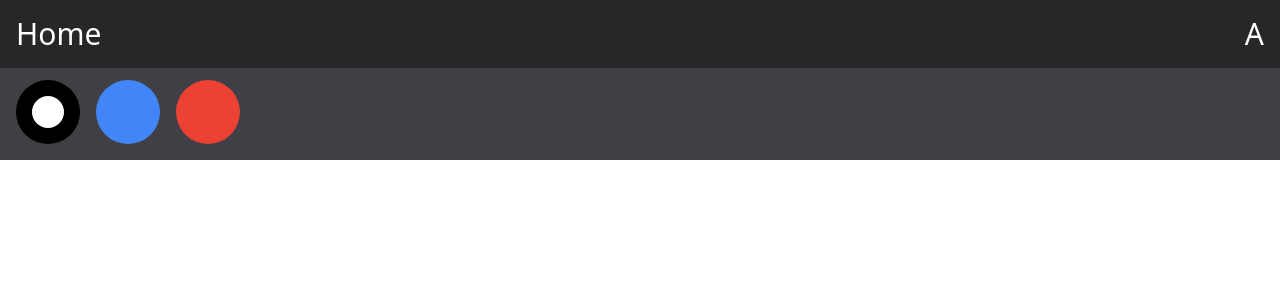
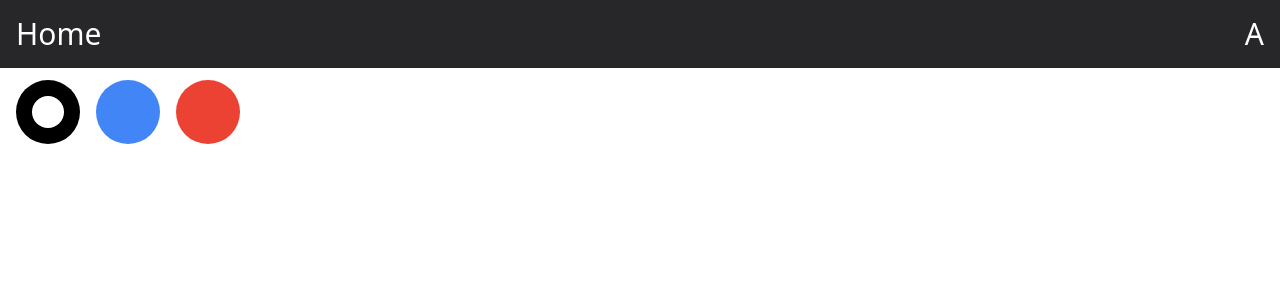
Before and after one commit to malthesers/letter-learning, a Vue app: page /1/canvas in a window 1280 px wide. Shown: the top 300 px of the page. Built offline with nearby package versions, Linux system fonts and the light colour scheme.

Commit message:
Stacked colour selector and canvas

```diff
--- a/src/index.css
+++ b/src/index.css
@@ -7,3 +7,9 @@
     @apply h-full pt-16;
   }
 }
+
+@layer utilities {
+  .grid-area {
+    grid-area: 1 / 1 / 1 / 1;
+  }
+}
--- a/src/views/CanvasView.vue
+++ b/src/views/CanvasView.vue
@@ -1,11 +1,12 @@
 <template>
   <main>
-    <div class="grid">
-      <div class="z-10 flex gap-4 p-4">
+    <div class="grid grid-cols-1 grid-rows-1 [&>*]:grid-area">
+      <div class="z-10 w-min h-min p-4 flex flex-row gap-4">
         <label v-for="colour in strokeColours" :key="colour" :for="colour" :class="`bg-${colour}`"
-          class="w-16 h-16 grid place-content-center rounded-full">
+          class="w-16 h-16 grid place-content-center rounded-full cursor-pointer">
           <input v-model="strokeColour" type="radio" :id="colour" :value="colour" class="w-0 h-0 opacity-0 peer">
-          <div class="w-0 bg-white aspect-square rounded-full duration-200 peer-checked:w-8"></div>
+          <div class="w-8 bg-white aspect-square rounded-full duration-200 transform scale-0 peer-checked:scale-100">
+          </div>
         </label>
       </div>
       <div class="w-full h-full grid place-content-center overflow-hidden">
```
